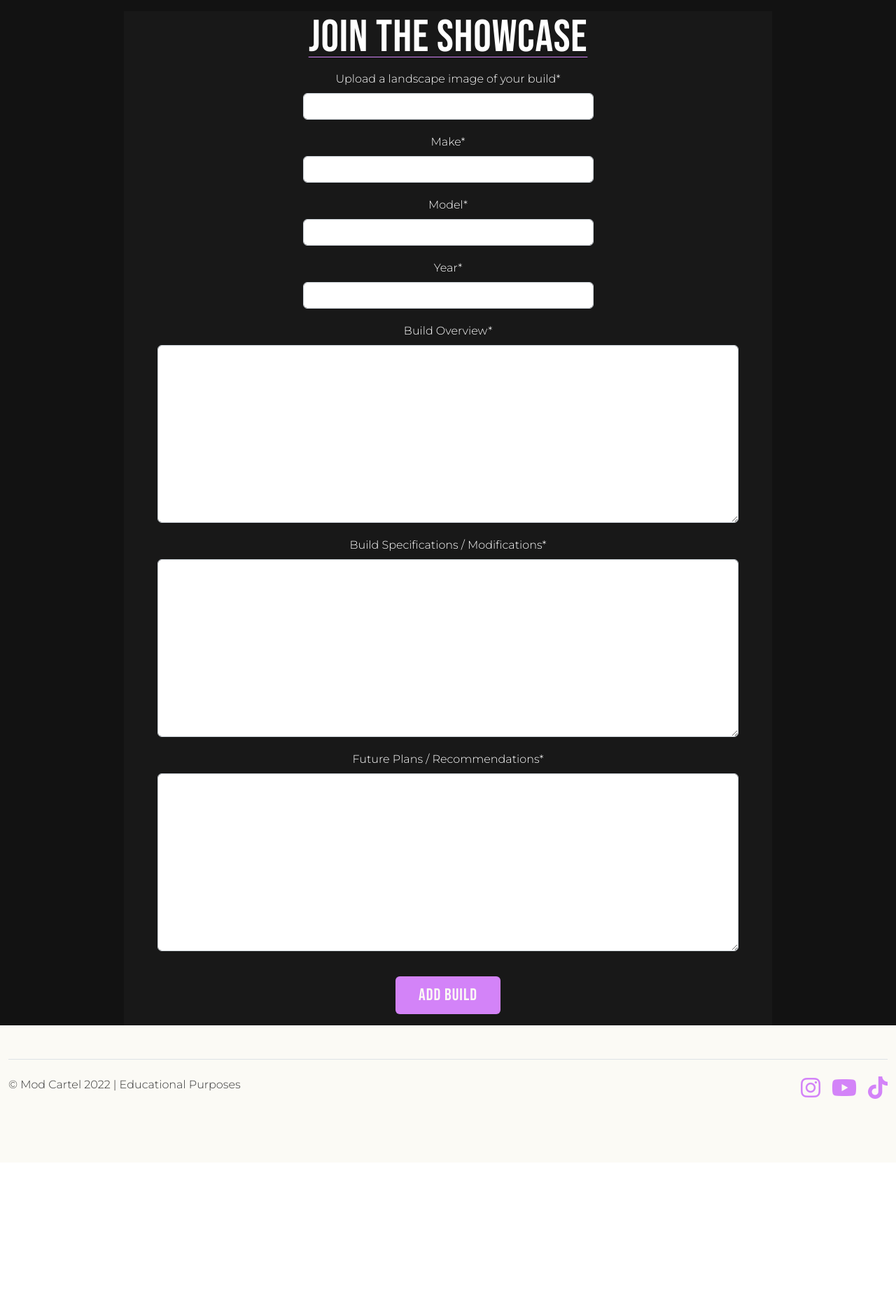
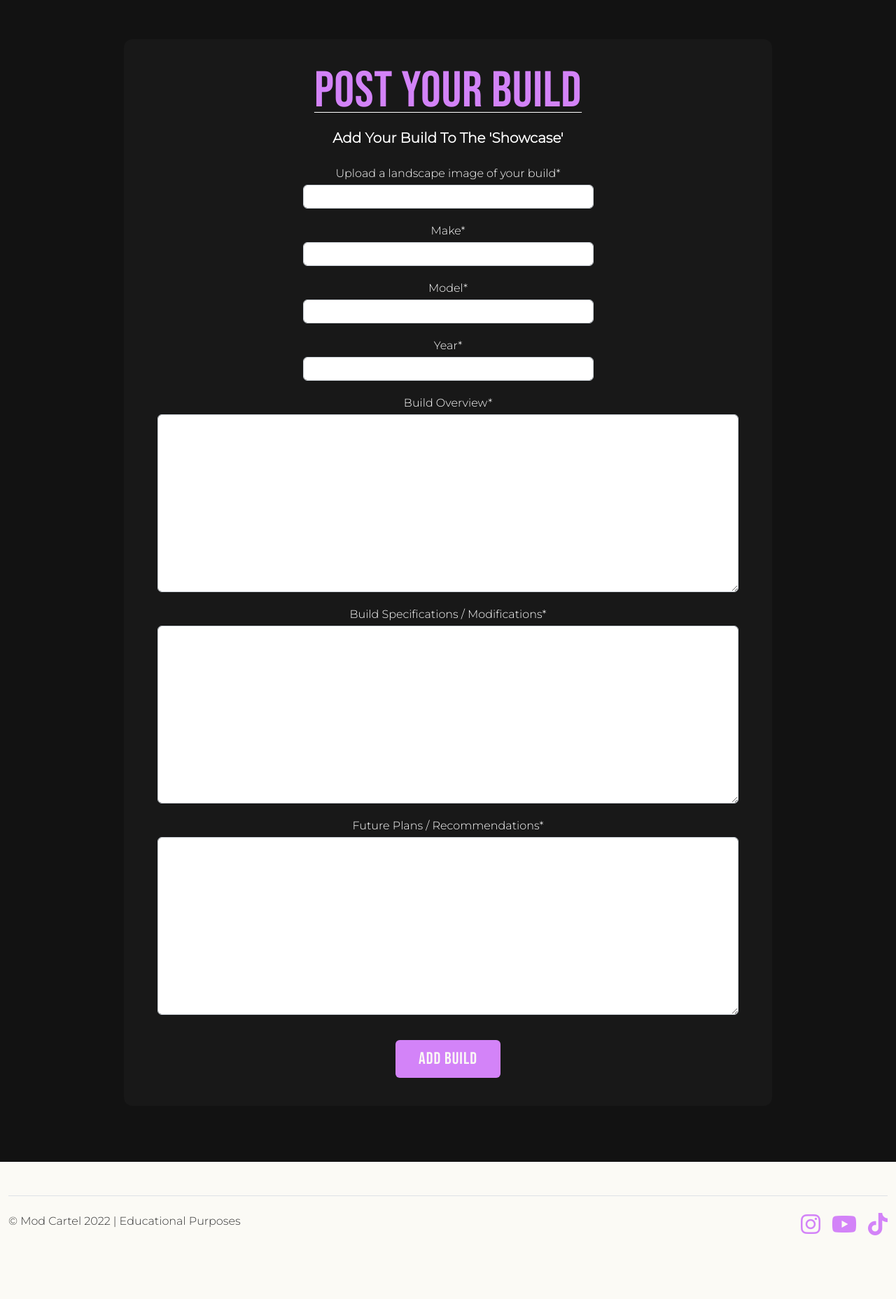
Before and after one commit to ryanoneill416/mod_cartel, a Django app: page /add_build/ in a window 1280 px wide. Shown: the part 96-1952 px from the top of the page at 70% size. Before the commit the page ends 1666 px from the top, so only its background shows below. Run offline with Django 3.2, Linux system fonts and the light colour scheme; the visitor is signed in with stand-in values (Sample User, id 1); some libraries are stand-ins or nearby versions.

Commit message:
Complete styling off 'add_build.html'

```diff
--- a/static/css/style.css
+++ b/static/css/style.css
@@ -287,6 +287,11 @@ form html body {
     margin-bottom: .5rem;
 }
 
+.add_build_form h3 {
+    text-decoration: underline .075rem solid #ffff;
+    text-underline-offset: .5rem;
+}
+
 .add_build_form input[type="file"] {
     width: 225px;
 }
@@ -299,17 +304,20 @@ form html body {
 
 .add_build_form input[type="text"] {
     width: 50%;
+    min-width: 200px;
     margin: 0 auto;
 }
 
 .add_build_form input[type="number"] {
     width: 50%;
+    min-width: 200px;
     margin: 0 auto;
 }
 
 .add_build_form label {
     width: 100%;
     text-align: center;
+    /* color: rgba(255, 255, 255, 0.85); */
 }
 
 /* Media Queries For Responsive Design */
@@ -347,3 +355,9 @@ form html body {
         height: 300px;
     }
 }
+
+@media (max-width: 450px) {
+    .add_build_form p {
+        font-size: 1.05rem;
+    }
+}
--- a/templates/account/login.html
+++ b/templates/account/login.html
@@ -19,7 +19,7 @@
           {% if redirect_field_value %}
           <input type="hidden" name="{{ redirect_field_name }}" value="{{ redirect_field_value }}" />
           {% endif %}
-          <button class="btn btn-lg btn-user" type="submit">{% trans "Sign In" %}</button>
+          <button class="btn btn-user" type="submit">{% trans "Sign In" %}</button>
         </form>
       </div>
     </div>
--- a/templates/add_build.html
+++ b/templates/add_build.html
@@ -4,13 +4,13 @@
 {% load crispy_forms_tags %}
 
 {% if user.is_authenticated %}
-<section class="build-creation-page">
+<section class="user-page">
     <div class="container">
         <div class="row">
-            <div class="col-md-10 mt-3 mx-auto text-center">
-                <!-- <h1>Showcase your build</h1> -->
-                <form method="POST" enctype="multipart/form-data" class="add_build_form darkg-bg px-5">
-                    <h1>Join The Showcase</h1>
+            <div class="col-md-10 mt-2 mx-auto text-center">
+                <form method="POST" enctype="multipart/form-data" class="add_build_form darkg-bg px-5 pt-3 pb-4 user-border">
+                    <h3 class="display-2 mt-3">Post your build</h3>
+                    <p class="mb-4">Add Your Build To The 'Showcase'</p>
                     {% csrf_token %}
                     {{ build_form|crispy }}
                     <button class="btn btn-user" type="submit" value="Save">Add Build</button>
```
